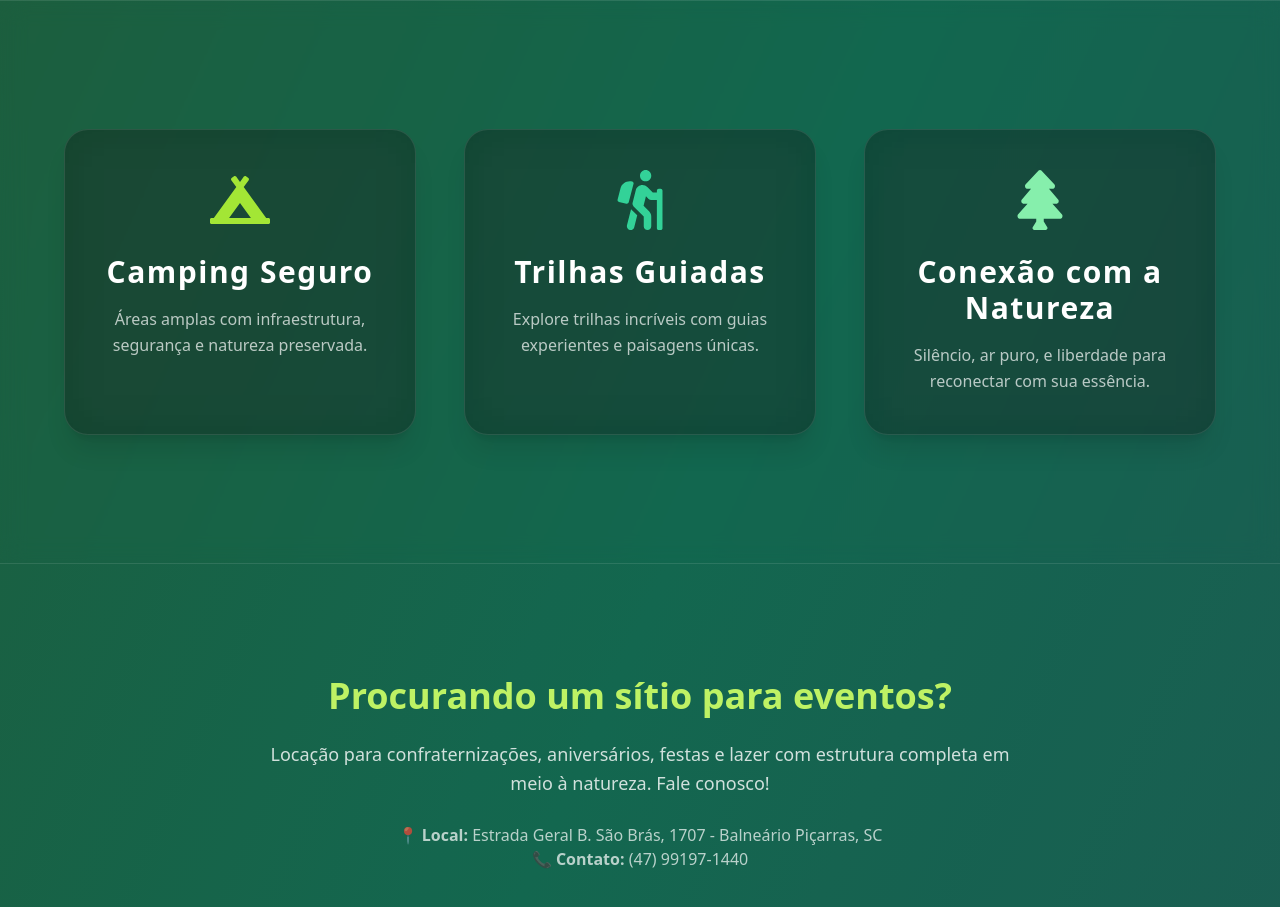
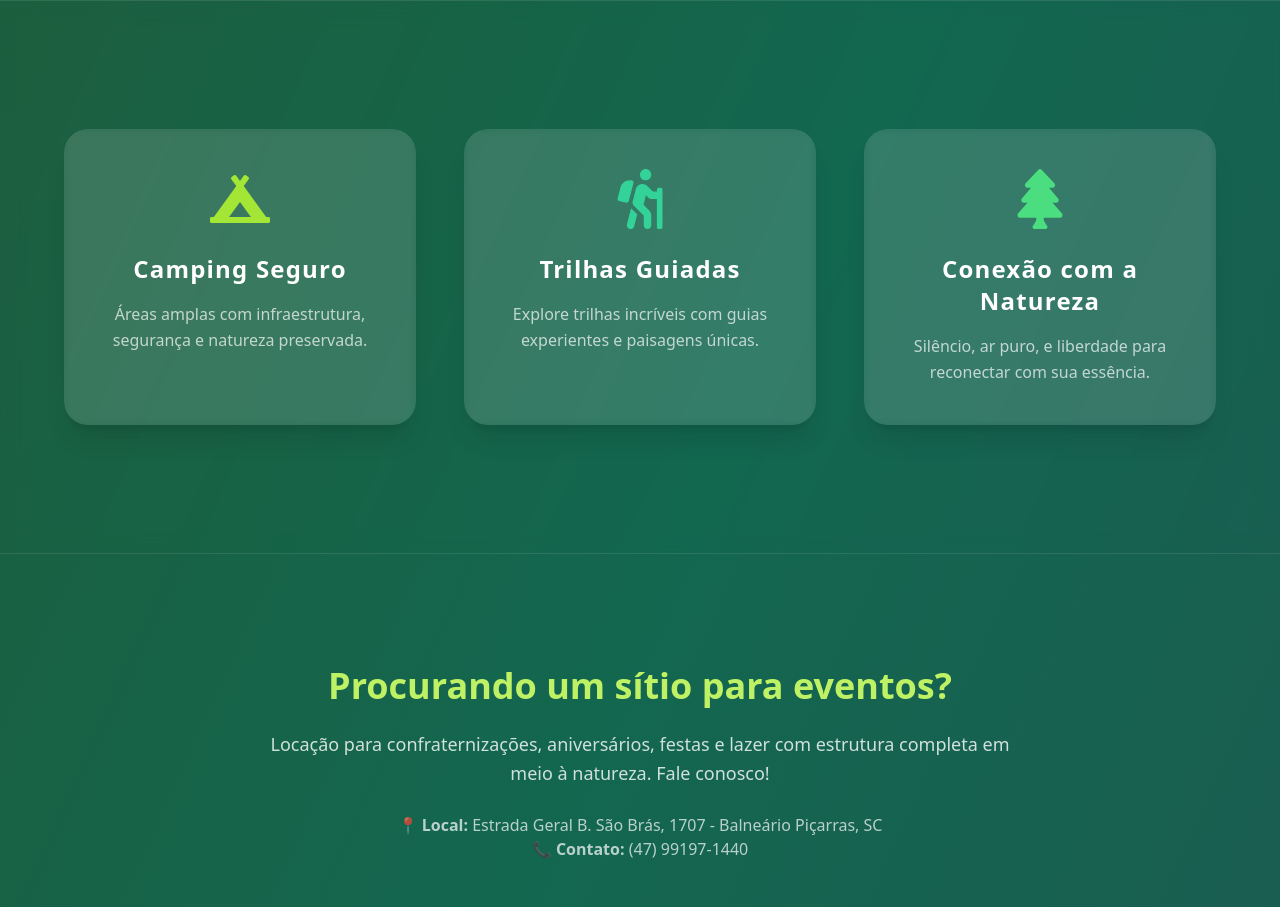
Before and after one commit to GuilhermeTebaldi/site-eskimo, a React app: page / in a window 1280 px wide. Shown: the part 800-1707 px from the top of the page. Built offline with nearby package versions, Linux system fonts and the light colour scheme; the HTML template or start-up script is replaced by a standard one.

Commit message:
Atualizações no site

```diff
--- a/src/App.tsx
+++ b/src/App.tsx
@@ -157,14 +157,14 @@ export default function Home() {
             },
             {
               icon: (
-                <FaHiking className="mx-auto animate-pulse text-6xl text-emerald-400" />
+                <FaHiking className="mx-auto animate-pulse text-6xl text-emerald-400 text-opacity-100" />
               ),
               title: "Trilhas Guiadas",
               desc: "Explore trilhas incríveis com guias experientes e paisagens únicas.",
             },
             {
               icon: (
-                <FaTree className="animate-fade-in mx-auto text-6xl text-green-300" />
+                <FaTree className="animate-fade-in mx-auto text-6xl text-green-400 text-opacity-100" />
               ),
               title: "Conexão com a Natureza",
               desc: "Silêncio, ar puro, e liberdade para reconectar com sua essência.",
@@ -172,13 +172,13 @@ export default function Home() {
           ].map((item, i) => (
             <div
               key={i}
-              className="rounded-3xl border border-white/10 bg-black/30 p-10 shadow-xl backdrop-blur-xl transition-all duration-300 hover:shadow-green-500/30"
+              className="rounded-3xl bg-white/10 p-10 shadow-xl backdrop-blur-sm transition-all duration-300 hover:shadow-green-500/30"
             >
               <div className="mb-6">{item.icon}</div>
-              <h3 className="mb-4 text-3xl font-bold tracking-wider text-white">
+              <h3 className="mb-4 text-center text-2xl font-bold tracking-wider text-white">
                 {item.title}
               </h3>
-              <p className="text-md leading-relaxed text-white/70">
+              <p className="text-md text-center leading-relaxed text-white/70">
                 {item.desc}
               </p>
             </div>
```
